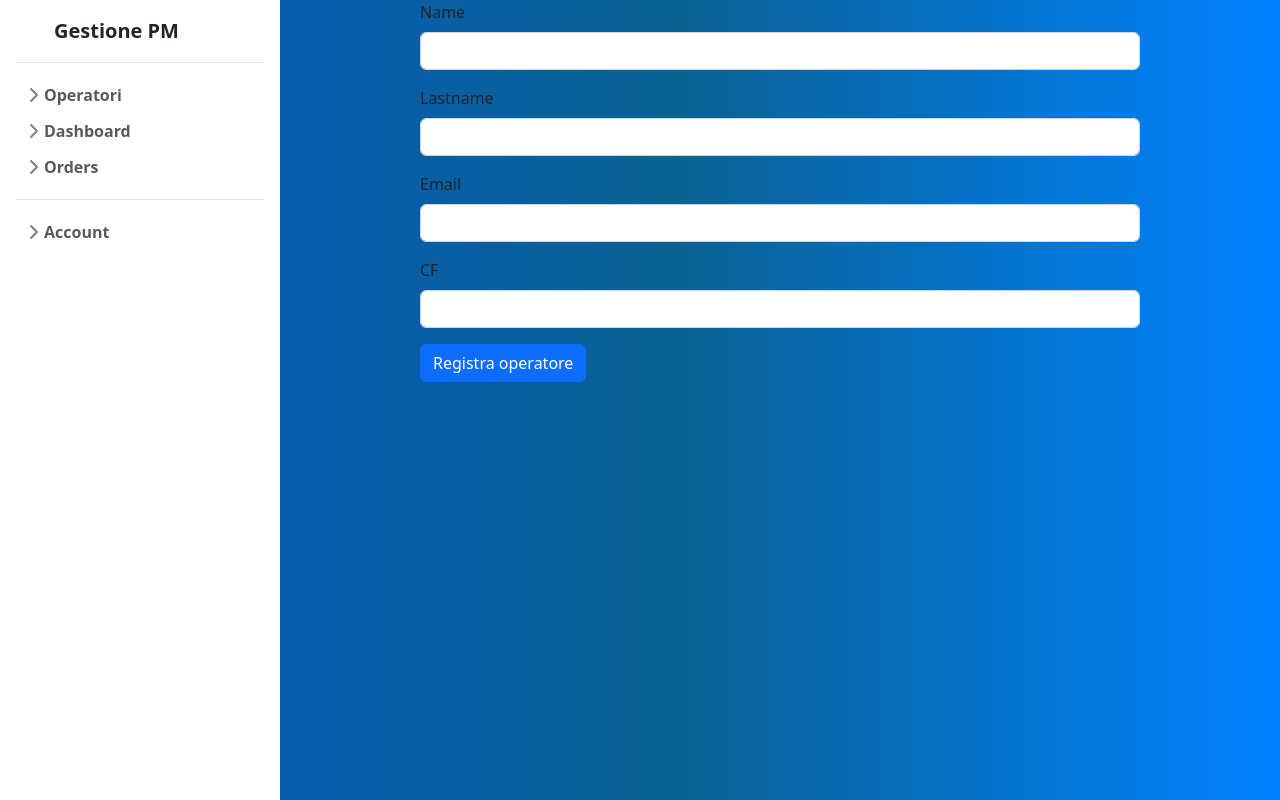
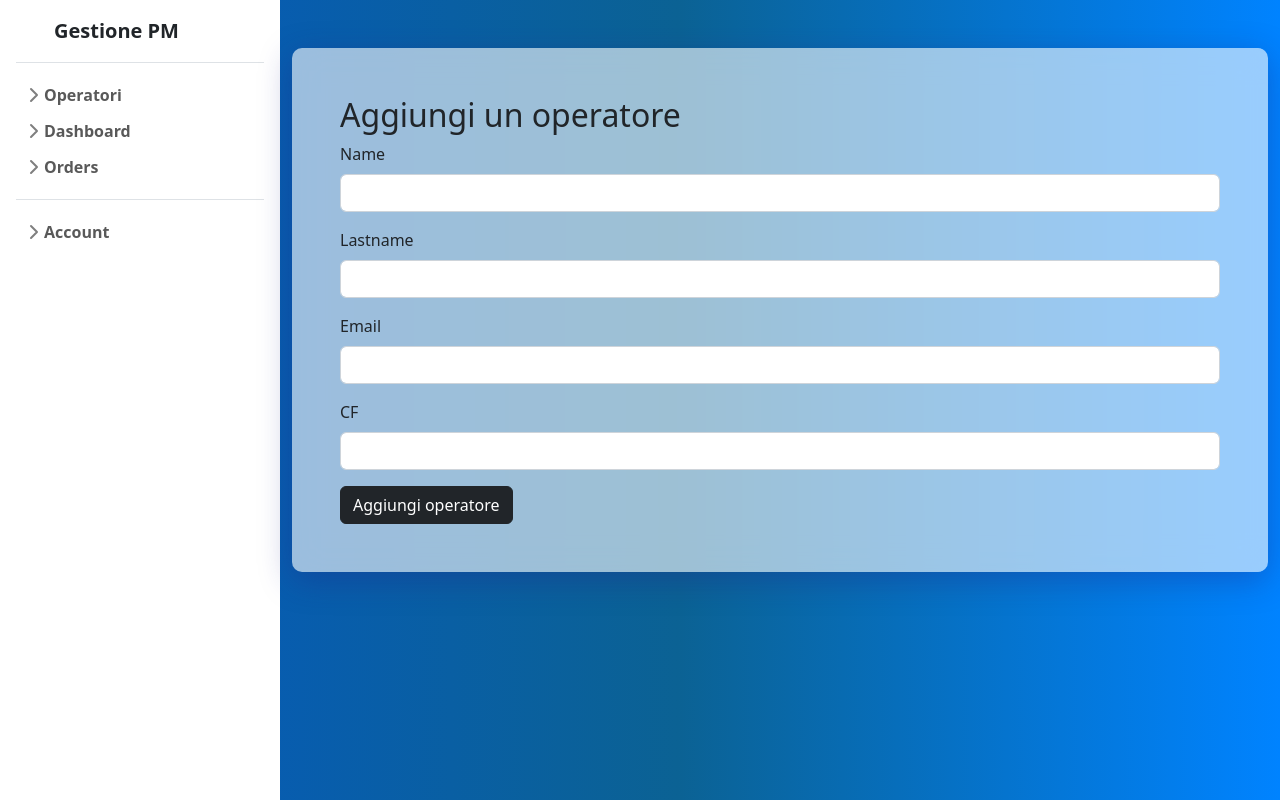
Before and after one commit to Pasqualecannavacciuolo/Project_Management_App_FRONTEND, an Angular app: page /add-user in a window 1280 px wide. Built offline with nearby package versions, Linux system fonts and the light colour scheme.

Commit message:
Migliorie grafiche

```diff
--- a/src/app/app.component.css
+++ b/src/app/app.component.css
@@ -6,12 +6,8 @@
 
 .sidebar {
   height: 100vh;
-  width: 40%;
 }
 
-.contenuto-principale {
-  width: 60%;
-}
 
 body {
   min-height: 100vh;
--- a/src/app/components/user/add-user/add-user.component.css
+++ b/src/app/components/user/add-user/add-user.component.css
@@ -0,0 +1,7 @@
+.container-fluid {
+  background: rgba( 255, 255, 255, 0.6 );
+box-shadow: 0 8px 32px 0 rgba( 31, 38, 135, 0.37 );
+backdrop-filter: blur( 16.5px );
+-webkit-backdrop-filter: blur( 16.5px );
+border-radius: 10px;
+}
--- a/src/app/components/user/add-user/add-user.component.html
+++ b/src/app/components/user/add-user/add-user.component.html
@@ -1,4 +1,5 @@
-<div class="container">
+<div class="container-fluid mt-5 p-5">
+  <h2>Aggiungi un operatore</h2>
   <form [formGroup]="registerUserForm">
 
     <div class="mb-3">
@@ -44,7 +45,7 @@
       </div>
     </div>
 
-    <button type="submit" class="btn btn-primary" (click)="registerUser()">Registra operatore</button>
+    <button type="submit" class="btn btn-dark" (click)="registerUser()">Aggiungi operatore</button>
 
   </form>
 </div>
--- a/src/app/components/user/user.component.css
+++ b/src/app/components/user/user.component.css
@@ -5,3 +5,11 @@ backdrop-filter: blur( 20px );
 -webkit-backdrop-filter: blur( 20px );
 border-radius: 10px;
 }
+
+.container-fluid {
+  background: rgba( 255, 255, 255, 0.6 );
+box-shadow: 0 8px 32px 0 rgba( 31, 38, 135, 0.37 );
+backdrop-filter: blur( 16.5px );
+-webkit-backdrop-filter: blur( 16.5px );
+border-radius: 10px;
+}
--- a/src/app/components/user/user.component.html
+++ b/src/app/components/user/user.component.html
@@ -1,4 +1,5 @@
-<h2>Tabella di tutti gli utenti</h2>
+<div class="container-fluid mt-5 p-5">
+  <h2>Tabella di tutti gli operatori</h2>
   <table class="table table-borderless">
     <thead class="table-dark">
       <tr>
@@ -28,3 +29,4 @@
       <li class="page-item"><a class="page-link" href="#">Next</a></li>
     </ul>
   </nav>
+</div>
```
Lines whose indentation alone changed are shown as unchanged.
